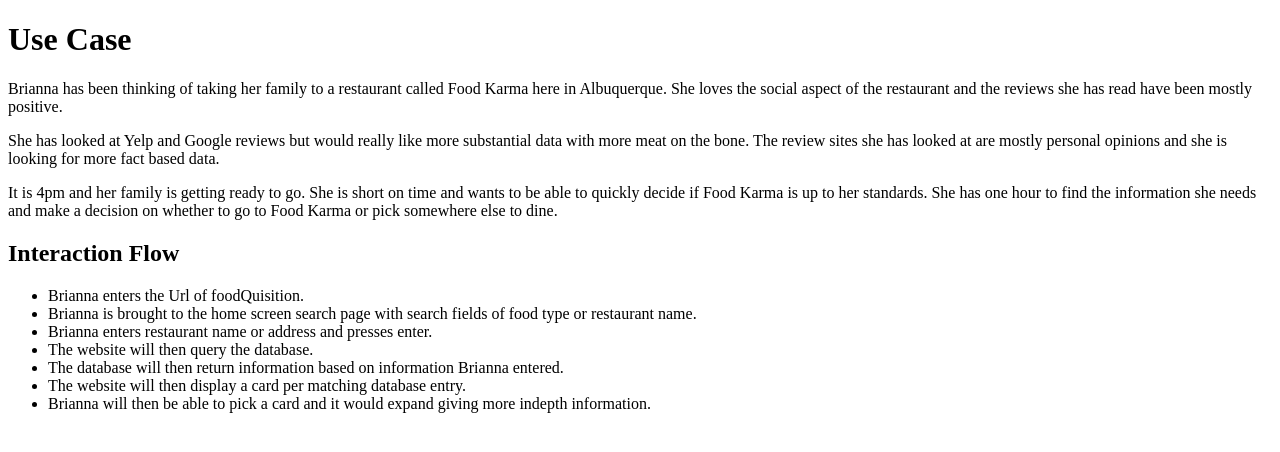
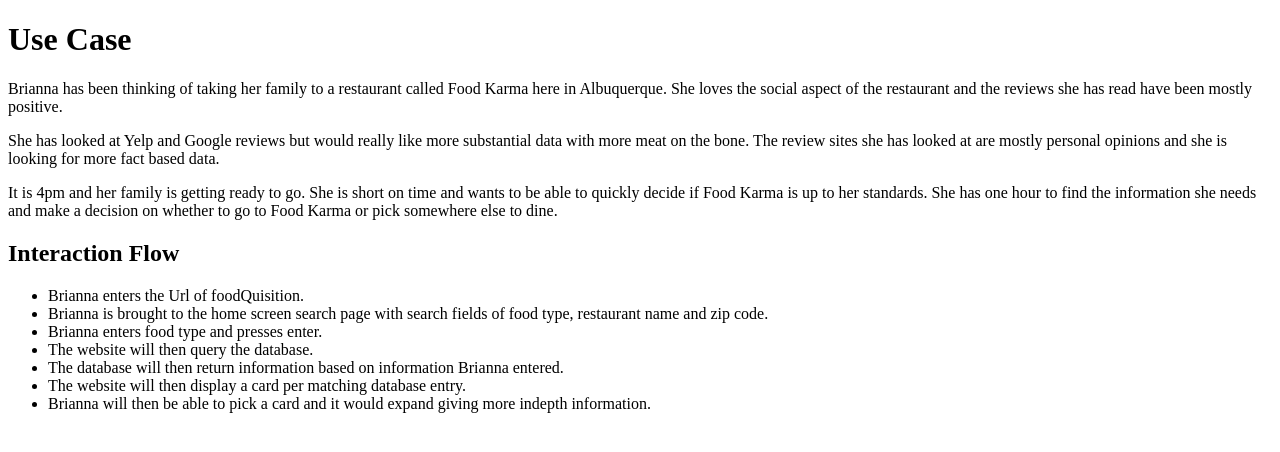
Before and after one commit to adubois85/foodquisition, a PHP site: page /epic/brianna-usecase.php in a window 1280 px wide. Shown: the top 452 px of the page. Run offline with PHP 8.4, Linux system fonts and the light colour scheme.

Commit message:
changed some names

```diff
--- a/epic/brianna-usecase.php
+++ b/epic/brianna-usecase.php
@@ -12,8 +12,8 @@
 		<h2>Interaction Flow</h2>
 		<ul>
 			<li> Brianna enters the Url of foodQuisition. </li>
-			<li> Brianna is brought to the home screen search page with search fields of food type or restaurant name.</li>
-			<li> Brianna enters restaurant name or address and presses enter.</li>
+			<li> Brianna is brought to the home screen search page with search fields of food type, restaurant name and zip code.</li>
+			<li> Brianna enters food type and presses enter.</li>
 			<li> The website will then query the database. </li>
 			<li> The database will then return information based on information Brianna entered.</li>
 			<li>The website will then display a card per matching database entry.</li>
```
